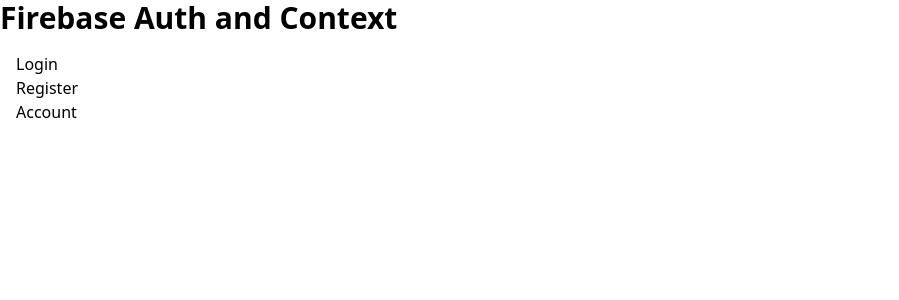
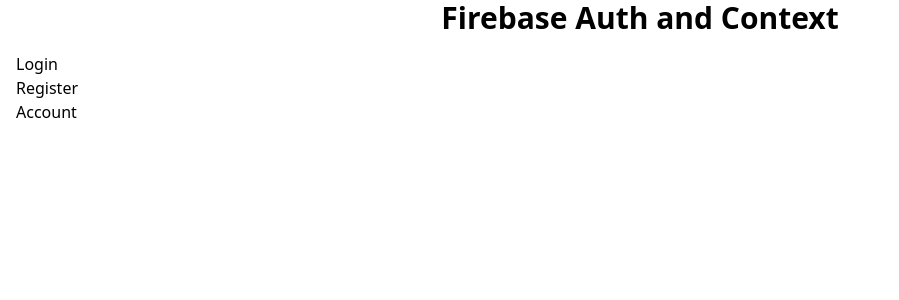
Before and after one commit to mpukabaofficial/firebasewithreact, a React (Vite) app: page / in a window 1280 px wide. Shown: the top 300 px of the page, without its empty margins (0-899 px from the left). Built offline with nearby package versions, Linux system fonts and the light colour scheme; no server answers.

Commit message:
ready to start

```diff
--- a/src/App.tsx
+++ b/src/App.tsx
@@ -9,7 +9,7 @@
 function App() {
   return (
     <>
-      <Link className="text-center text-3xl font-bold" to={"/"}>
+      <Link className="block text-center text-3xl font-bold" to={"/"}>
         Firebase Auth and Context
       </Link>
       <AuthContextProvider>
```
